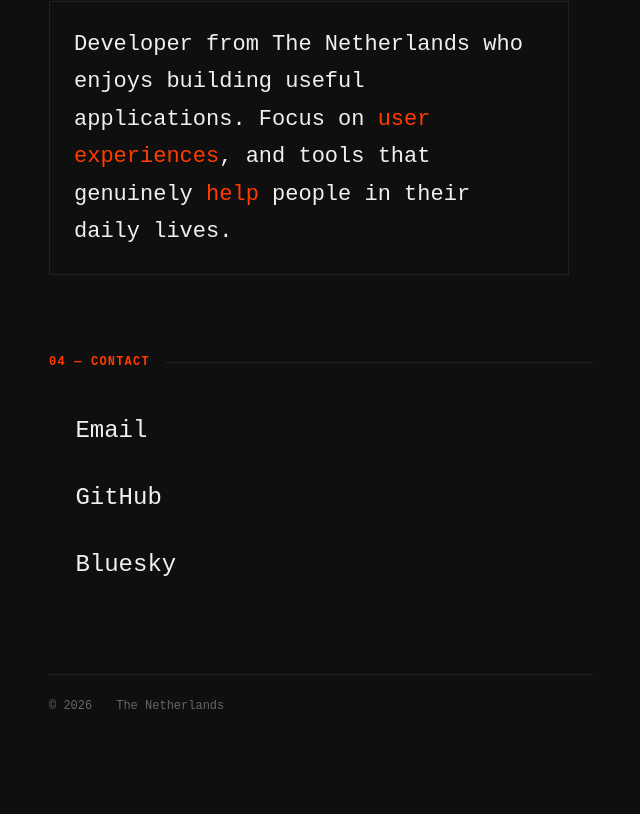
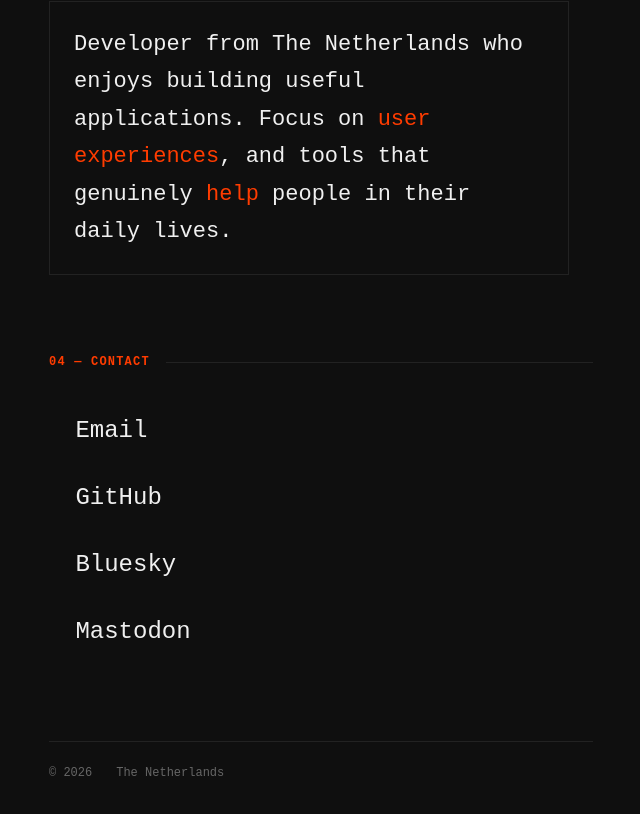
Before and after one commit to thomasboom/thomasboom, a Next.js app in the folder website/: page / in a window 1280 px wide. Shown: the part 1307-2121 px from the top of the page, without its empty margins (639-1279 px from the left). Before the commit the page ends 2068 px from the top, so only its background shows below. Built offline with nearby package versions, Linux system fonts and the light colour scheme; a web font is replaced by a local one.

Commit message:
Update Contact.tsx

```diff
--- a/website/app/components/Contact.tsx
+++ b/website/app/components/Contact.tsx
@@ -3,6 +3,7 @@ export default function Contact() {
     { label: 'Email', href: 'mailto:thomasnowprod@proton.me' },
     { label: 'GitHub', href: 'https://github.com/thomasboom' },
     { label: 'Bluesky', href: 'https://bsky.app/profile/thomasboom123.bsky.social' },
+    { label: 'Mastodon', href: 'https://mastodon.social/@thomasnow/' },
   ];
 
   return (
```
